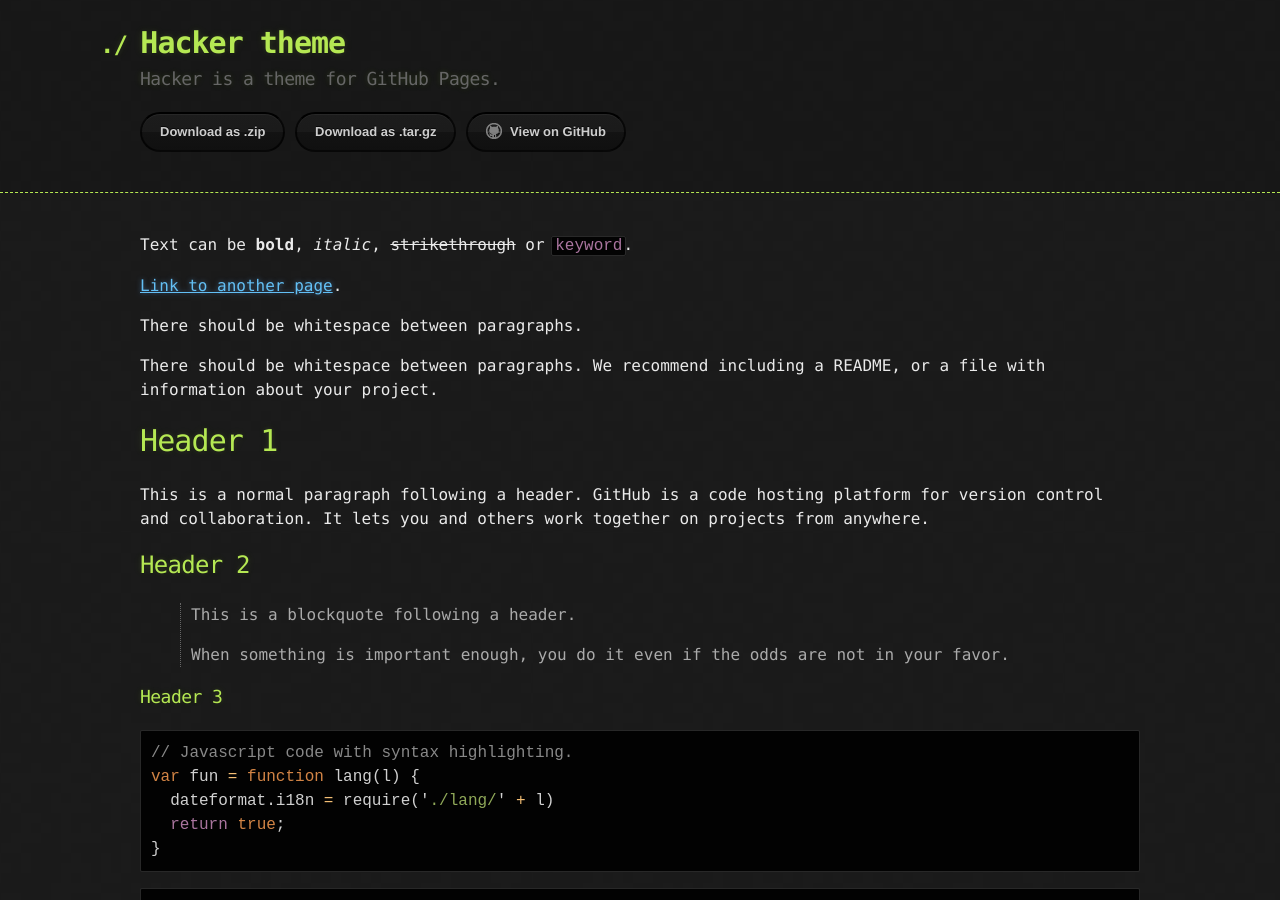
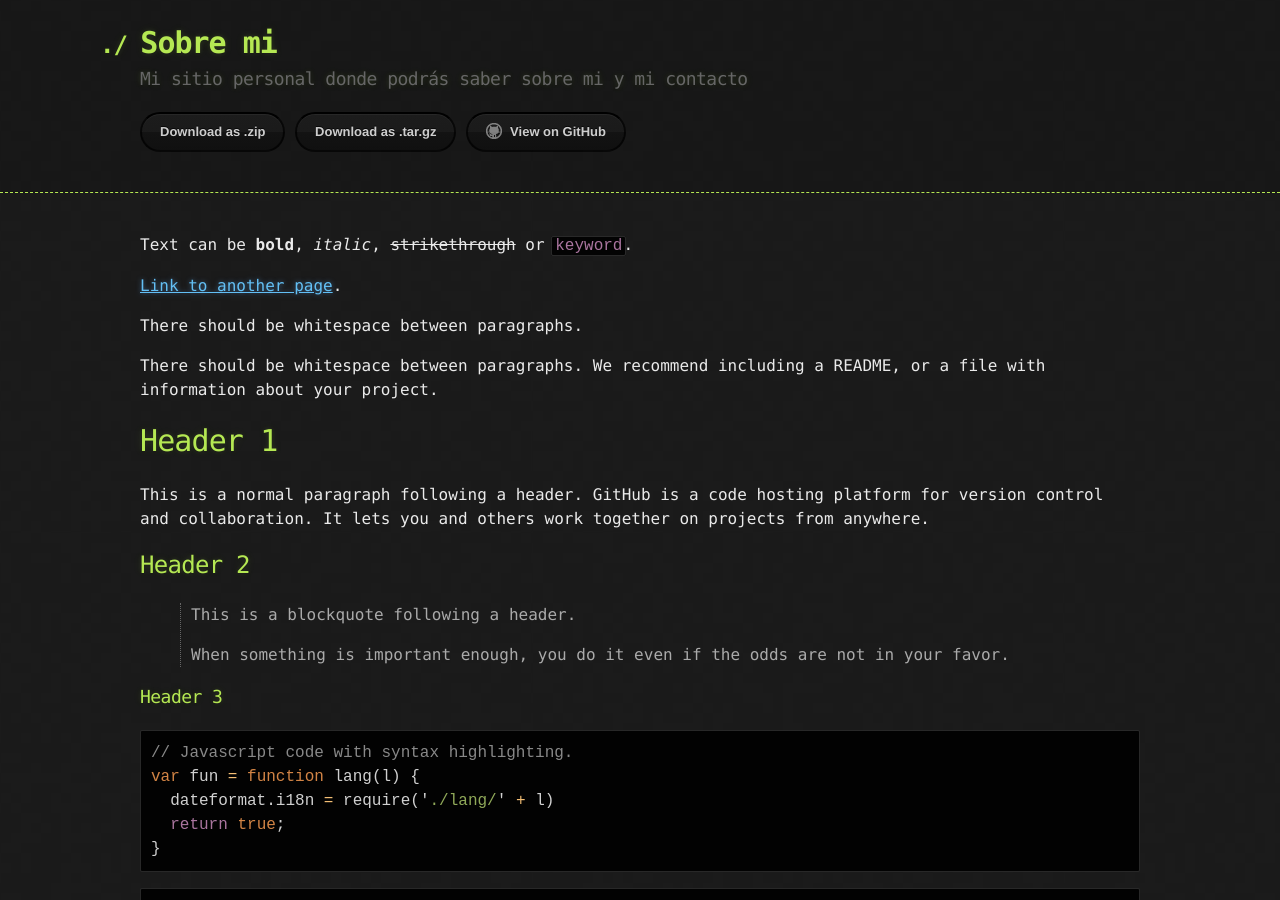
Before and after one commit to vcamarena22/vcamarena22.github.io, a Jekyll site: the page built from index.md, in a window 1280 px wide and 900 px high. Built offline with Jekyll 4.4.1, drawn with Linux system fonts in a browser that asks for light colours.

Commit message:
Editing the config file

```diff
--- a/_config.yml
+++ b/_config.yml
@@ -1,5 +1,5 @@
-title: Hacker theme
-description: Hacker is a theme for GitHub Pages.
+title: Sobre mi
+description: Mi sitio personal donde podrás saber sobre mi y mi contacto
 show_downloads: true
 google_analytics:
 theme: jekyll-theme-hacker
```
